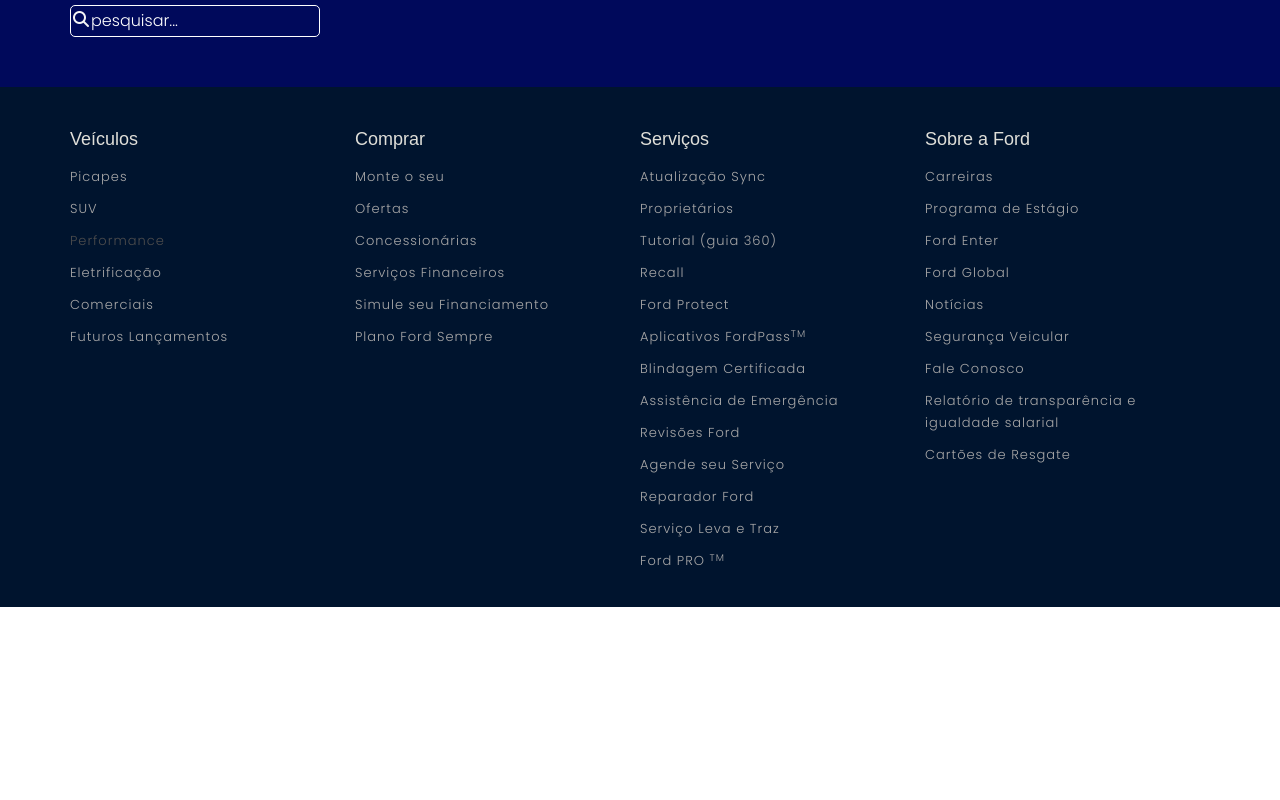
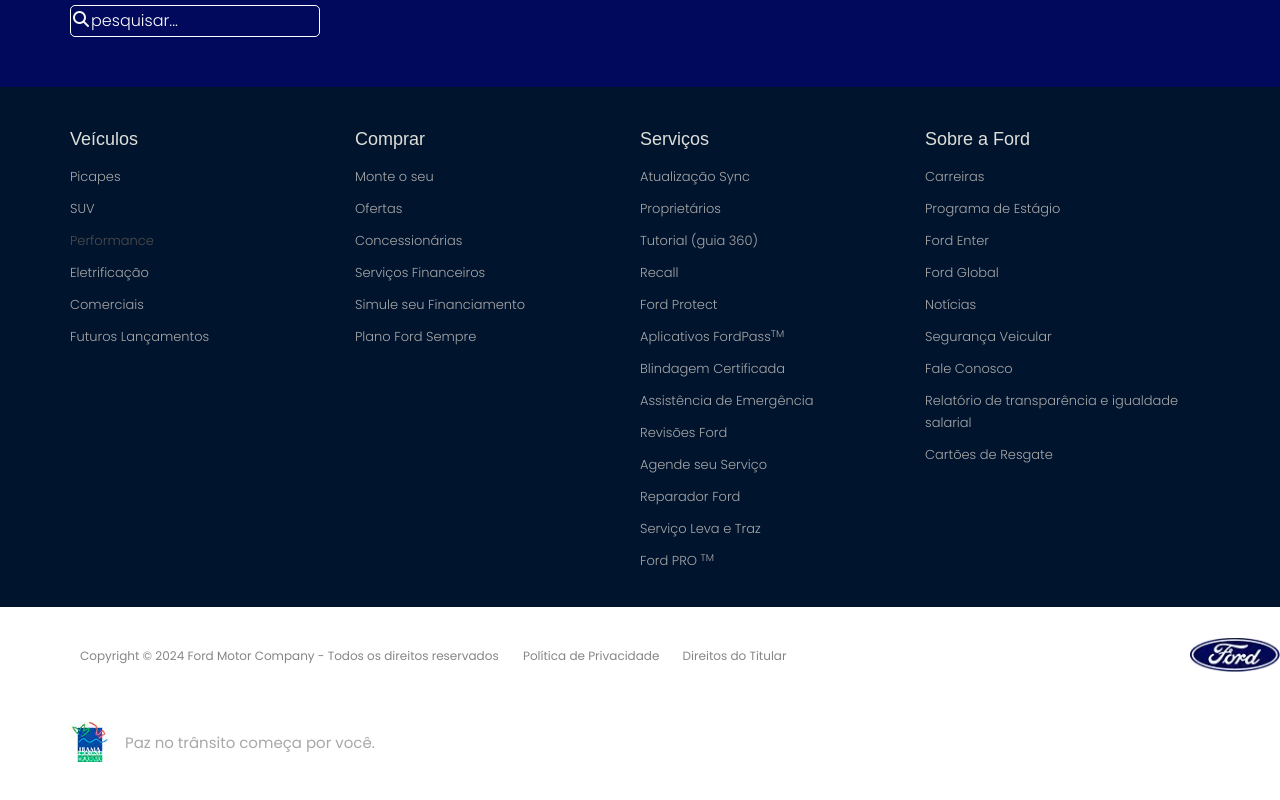
Before and after one commit to JonatasASB/landing-page, a plain HTML site: page index.html in a window 1280 px wide. Shown: the part 4766-5566 px from the top of the page. Drawn offline with Linux system fonts and the light colour scheme; a web font is replaced by a local one.

Commit message:
continuing in the fourth section of the footer

```diff
--- a/assets/css/style.css
+++ b/assets/css/style.css
@@ -415,7 +415,6 @@ figure {
     flex-direction: column;
     justify-content: center;
     align-items: flex-start;
-    padding-bottom: 1000px;
 }
 .footer-top {
     width: 100%;
@@ -512,11 +511,54 @@ textarea:-moz-placeholder { color:#fff; }
     color: #a8a8a8;
     font-size: 13px;
     font-weight: 300;
-    letter-spacing: 1px;
     line-height: 22px;
     cursor: pointer;
 }
 .color-gray-bold {
     color: #4d4d4d;
-    cursor: default
+    cursor:text;
 }
+.text-column-footer:hover {
+    color: #fff;
+}
+.footer-bottom {
+    width: 100%;
+    height: auto;
+    display: flex;
+    flex-direction: column;
+}
+.flex-row {
+    display: flex;
+    justify-content: flex-start;
+    align-items: center;
+    padding: 30px 0 20px 70px;
+}
+.footer-bottom-flex-3 {
+    flex: 4;
+}
+.footer-bottom-flex-3 span {
+    color: #868686;
+    font-size: 12px;
+    cursor: pointer;
+}
+.footer-bottom-flex-1 {
+    flex: 1;
+}
+.footer-bottom-flex-1 img {
+    width: 90px;
+    height: 35px;
+    float: right;
+}
+.footer-bottom-flex-3 span {
+    margin: 0 10px;
+}
+.flex-row-2 img {
+    background-position: center;
+    width: 40px;
+    height: 40px;
+}
+.flex-row-2 span {
+    color: #a8a8a8;
+    font-size: 15px;
+    margin-left: 15px;
+}
--- a/index.html
+++ b/index.html
@@ -237,7 +237,26 @@
             </div>
         </div>
         <div class="footer-bottom">
-
+            <div class="flex-row">
+                <div class="footer-bottom-flex-3">
+                    <span>Copyright © 2024 Ford Motor Company - Todos os direitos reservados</span>
+                    <span>
+                        Política de Privacidade
+                    </span>
+                    <span>
+                        Direitos do Titular
+                    </span>
+                </div>
+                <div class="footer-bottom-flex-1">
+                    <img src="assets/images/logo-header.jpg" alt="">
+                </div>
+            </div>
+            <div class="flex-row flex-row-2">
+                <img src="assets/images/paznotransito.jpg" alt="paznotransito">
+                <span>
+                    Paz no trânsito começa por você.
+                </span>
+            </div>
         </div>
     </footer>
 </body>
```
